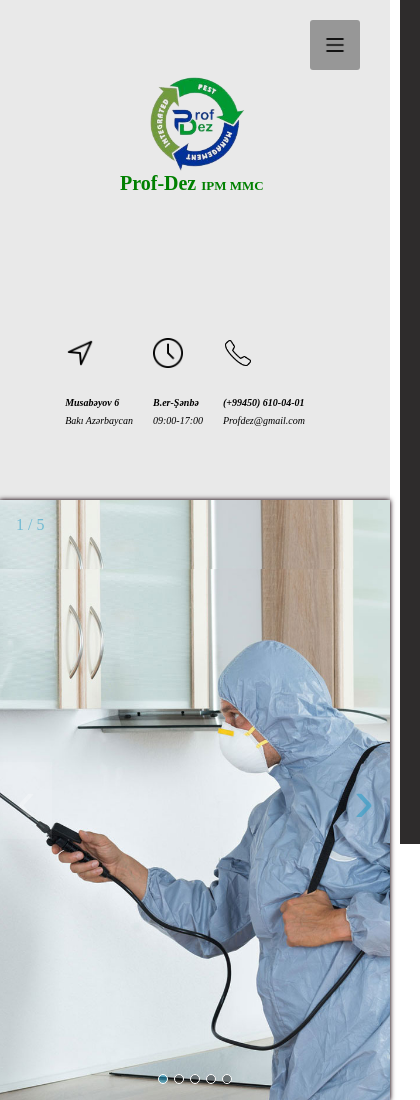
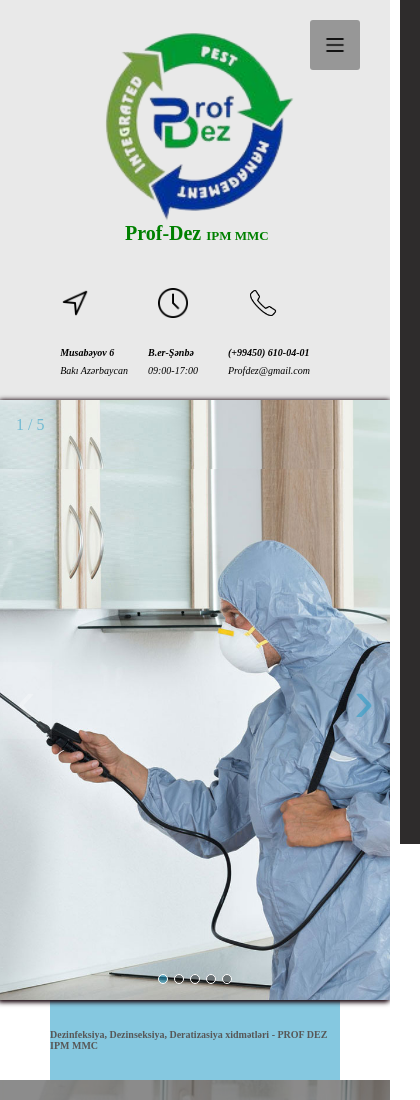
Before and after one commit to Elshen1988/prof-dez-website, a plain HTML site: page index.html in a window 390 px wide. Shown: the top 1100 px of the page, 420 px wide, since content can reach past the window. Drawn offline with Linux system fonts and the light colour scheme.

Commit message:
update responsive

```diff
--- a/index.html
+++ b/index.html
@@ -31,7 +31,7 @@
 
           <div class="vl clock"></div>
           <div>
-            <img class="navigator" src="./image/clock.png" alt="clock" />
+            <img class="saat navigator" src="./image/clock.png" alt="clock" />
           <div class="locationDiv">
             <i class="street">B.er-Şənbə </i><br>
             <i>09:00-17:00</i>
@@ -40,8 +40,8 @@
 
           <div class="vl clock"></div>
           <div>
-            <img class="navigator" src="./image/phon.png" alt="phon" />
-          <div class="locationDiv">
+            <img class="tel1 navigator" src="./image/phon.png" alt="phon" />
+          <div class="tel locationDiv">
             <i class="street">
               (+99450) 610-04-01</i><br>
             <i>Profdez@gmail.com</i>
--- a/responsive.css
+++ b/responsive.css
@@ -9,16 +9,15 @@
         }
 
         .logoimage {
-                width: 100px;
+                width: 200px;
         }
 
         .logo h1 {
-                margin-left: 5px;
-                margin-right: 0;
+                position: relative;
+                left: -70px;
                 font-size: 20px;
-                width: 300px;
+                width: 150px;
         }
-
         .logo h1 span {
                 font-size: 13px;
         }
@@ -37,10 +36,6 @@
 
         i {
                 font-size: 10px;
-        }
-
-        .logo h1 {
-                margin-right: 300px;
         }
 
         .displayFlex {
@@ -99,7 +94,18 @@
         }
 
         .logo {
-                height: 500px;
+                height: 400px;
+        }
+        .tel{
+                margin-left: 10px;
+        }
+        .tel1{
+                position: relative;
+                left: 30px;
+        }
+        .saat{
+                position: relative;
+                left: 10px;
         }
 
         .vl {
```
